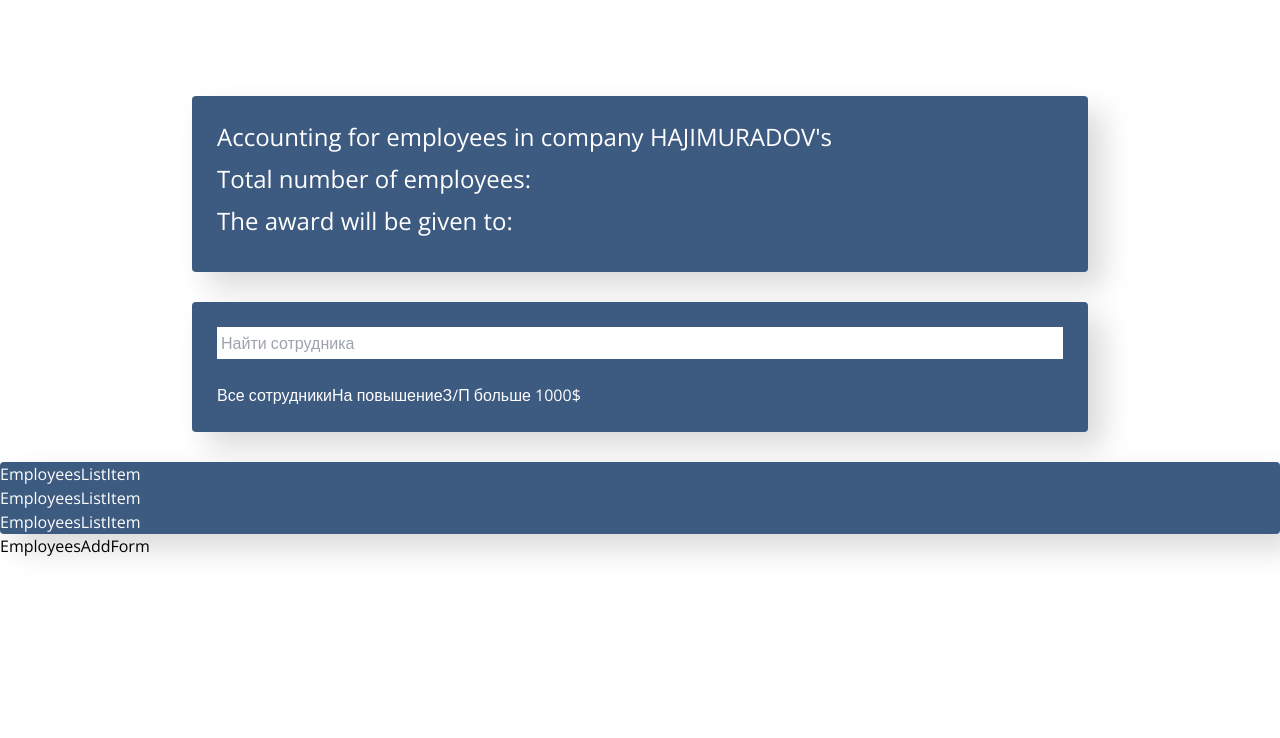
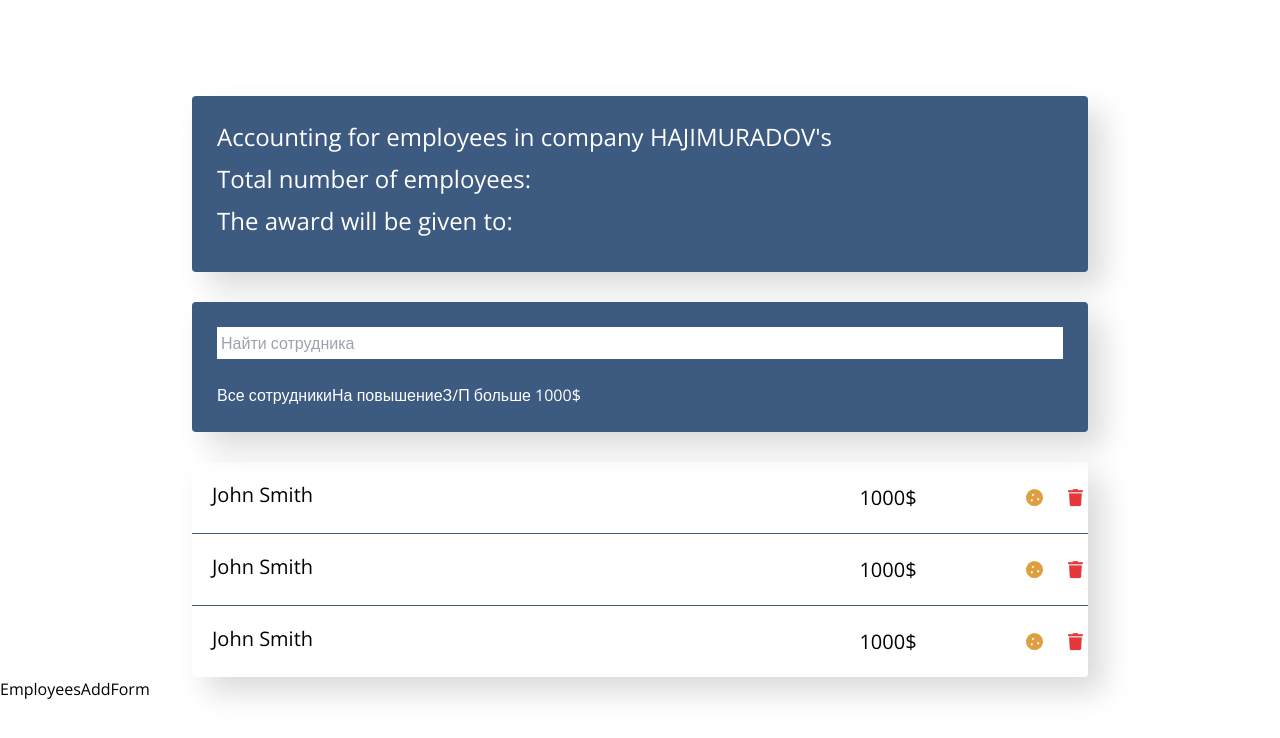
Before and after one commit to FeryazHacimuradov/EmployeesApp, a React (Create React App) app: page / in a window 1280 px wide. Shown: the top 738 px of the page. Built offline with nearby package versions, Linux system fonts and the light colour scheme.

Commit message:
added icon

```diff
--- a/public/index.html
+++ b/public/index.html
@@ -10,34 +10,12 @@
       content="Web site created using create-react-app"
     />
     <link rel="apple-touch-icon" href="%PUBLIC_URL%/logo192.png" />
-    <!--
-      manifest.json provides metadata used when your web app is installed on a
-      user's mobile device or desktop. See https://developers.google.com/web/fundamentals/web-app-manifest/
-    -->
     <link rel="manifest" href="%PUBLIC_URL%/manifest.json" />
-    <!--
-      Notice the use of %PUBLIC_URL% in the tags above.
-      It will be replaced with the URL of the `public` folder during the build.
-      Only files inside the `public` folder can be referenced from the HTML.
-
-      Unlike "/favicon.ico" or "favicon.ico", "%PUBLIC_URL%/favicon.ico" will
-      work correctly both with client-side routing and a non-root public URL.
-      Learn how to configure a non-root public URL by running `npm run build`.
-    -->
+    <link rel="stylesheet" href="https://cdnjs.cloudflare.com/ajax/libs/font-awesome/5.15.3/css/all.min.css">
     <title>React App</title>
   </head>
   <body>
     <noscript>You need to enable JavaScript to run this app.</noscript>
     <div id="root"></div>
-    <!--
-      This HTML file is a template.
-      If you open it directly in the browser, you will see an empty page.
-
-      You can add webfonts, meta tags, or analytics to this file.
-      The build step will place the bundled scripts into the <body> tag.
-
-      To begin the development, run `npm start` or `yarn start`.
-      To create a production bundle, use `npm run build` or `yarn build`.
-    -->
   </body>
 </html>
--- a/src/components/EmployeesList/EmployeesList.jsx
+++ b/src/components/EmployeesList/EmployeesList.jsx
@@ -4,7 +4,7 @@
 
 const EmployeesList = () => {
     return (
-        <ul className="app-list list-group">
+        <ul className="app-list list-group mx-48">
             <EmployeesListItem/>
             <EmployeesListItem/>
             <EmployeesListItem/>
--- a/src/components/EmployeesList/employeesList.css
+++ b/src/components/EmployeesList/employeesList.css
@@ -1,7 +1,5 @@
 .app-list {
     margin-top: 30px;
-    background-color: #3d5a80;
     border-radius: 4px;
     box-shadow: 15px 15px 30px rgba(0,0,0, .15);
-    color: #fff;
 }
--- a/src/components/EmployeesListItem/EmployeesListItem.jsx
+++ b/src/components/EmployeesListItem/EmployeesListItem.jsx
@@ -1,9 +1,24 @@
-import React from 'react'
+import './employeesListItem.css';
 
 const EmployeesListItem = () => {
-  return (
-    <div>EmployeesListItem</div>
-  )
+    return (
+        <li className="list-group-item flex justify-between">
+            <span className="list-group-item-label">John Smith</span>
+            <input type="text" className="list-group-item-input" defaultValue="1000$"/>
+            <div className='flex justify-center items-center'>
+                <button type="button"
+                    className="btn-cookie btn-sm ">
+                    <i className="fas fa-cookie"></i>
+                </button>
+
+                <button type="button"
+                        className="btn-trash btn-sm ">
+                    <i className="fas fa-trash"></i>
+                </button>
+                <i className="fas fa-star"></i>
+            </div>
+        </li>
+    )
 }
 
-export default EmployeesListItem
+export default EmployeesListItem;
--- a/src/components/EmployeesListItem/employeesListItem.css
+++ b/src/components/EmployeesListItem/employeesListItem.css
@@ -0,0 +1,64 @@
+.list-group-item {
+    padding: 15px 20px;
+    border-bottom: 1px solid #3d5a80;
+}
+
+.list-group-item:last-child {
+    border-bottom: none;
+}
+
+.list-group-item span {
+    line-height: 35px;
+    font-size: 20px;
+    cursor: pointer;
+    min-width: 550px;
+}
+
+.list-group-item input {
+    line-height: 35px;
+    font-size: 20px;
+    text-align: center;
+    border: 0;
+}
+
+.list-group-item button {
+    width: 35px;
+    height: 35px;
+    margin: 3px;
+    font-size: 17px;
+    border: none;
+    cursor: pointer;
+}
+
+.list-group-item .btn-cookie {
+    color: #e09f3e;
+}
+
+.list-group-item .btn-trash {
+    color: #e5383b;
+}
+
+.list-group-item .fa-star {
+    width: 35px;
+    height: 35px;
+    text-align: center;
+    line-height: 41px;
+    font-size: 16px;
+    color: #FFD700;
+    transition: 0.3s all;
+    transform: translateX(30px);
+    opacity: 0;
+}
+
+.list-group-item.like .fa-star {
+    opacity: 1;
+    transform: translateX(0px);
+}
+
+.list-group-item.increase .list-group-item-label, .list-group-item.increase .list-group-item-input {
+    color: #e09f3e;
+}
+
+.list-group-item.increase .btn-star {
+    color: #aeaeae;
+}
--- a/src/components/app/App.css
+++ b/src/components/app/App.css
@@ -1,38 +1,3 @@
-.App {
-  text-align: center;
+.app {
+  margin: 0 auto;
 }
-
-.App-logo {
-  height: 40vmin;
-  pointer-events: none;
-}
-
-@media (prefers-reduced-motion: no-preference) {
-  .App-logo {
-    animation: App-logo-spin infinite 20s linear;
-  }
-}
-
-.App-header {
-  background-color: #282c34;
-  min-height: 100vh;
-  display: flex;
-  flex-direction: column;
-  align-items: center;
-  justify-content: center;
-  font-size: calc(10px + 2vmin);
-  color: white;
-}
-
-.App-link {
-  color: #61dafb;
-}
-
-@keyframes App-logo-spin {
-  from {
-    transform: rotate(0deg);
-  }
-  to {
-    transform: rotate(360deg);
-  }
-}
```
